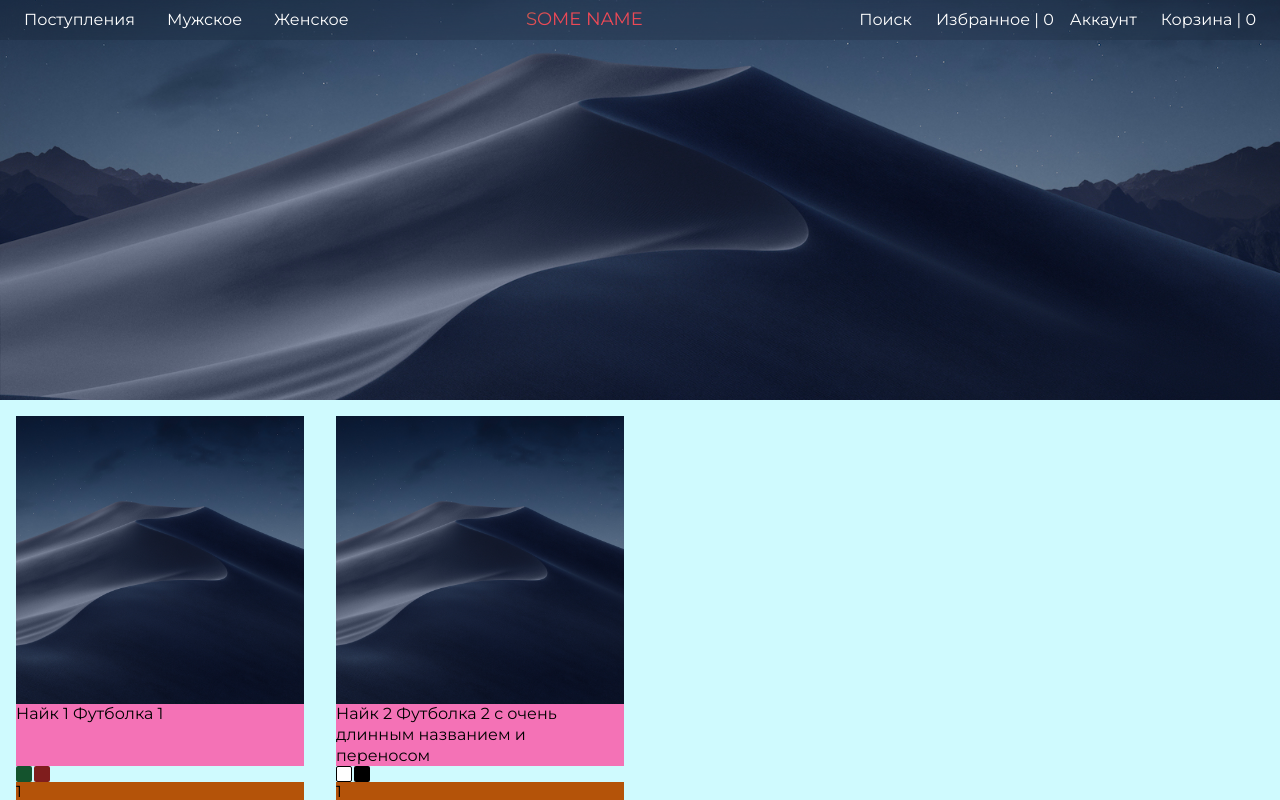
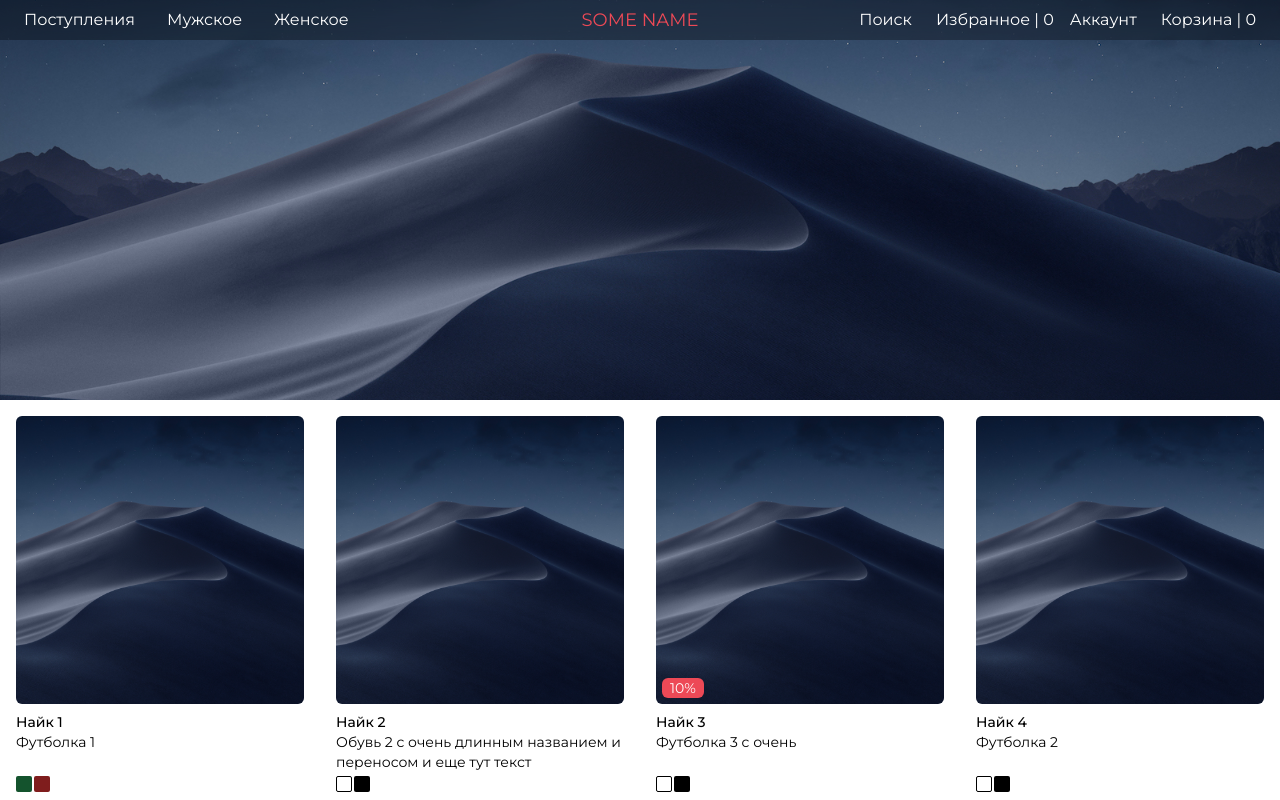
Before and after one commit to andreichirkov/next-shop-front, a Next.js app: page / in a window 1280 px wide. Shown: the top 800 px of the page. Built offline with nearby package versions, Linux system fonts and the light colour scheme.

Commit message:
Product card in list

```diff
--- a/components/LogoMain/LogoMain.module.scss
+++ b/components/LogoMain/LogoMain.module.scss
@@ -11,6 +11,7 @@
 }
 
 .logo {
+  text-align: center;
   align-self: center;
   text-transform: uppercase;
   width: 220px;
--- a/components/ProductCard/ProductCard.tsx
+++ b/components/ProductCard/ProductCard.tsx
@@ -1,8 +1,8 @@
 import React from "react"
 import Image from "next/image"
-import { Product } from "../../inferfaces/product.interface"
-import styles from './ProductCard.module.scss'
-import ProductColorPalette from "../ProductColorPalette/ProductColorPalette";
+import { Product, Sizes } from "../../inferfaces/product.interface"
+import styles from "./ProductCard.module.scss"
+import ProductColorPalette from "../ProductColorPalette/ProductColorPalette"
 
 const coverImage = require("../../images/cover.jpg")
 
@@ -11,24 +11,60 @@ interface ProductCardProps {
 }
 
 function ProductCard({ product, ...props }: ProductCardProps) {
+  const getDiscountInPercentages = (
+    currentPrice: number,
+    oldPrice: number
+  ): number => {
+    return Math.floor((100 * (oldPrice - currentPrice)) / oldPrice)
+  }
+
   return (
-    <li data-component="ProductCard" className="flex flex-col" {...props}>
+    <li
+      data-component="ProductCard"
+      className="flex flex-col cursor-pointer group/product_card"
+      {...props}>
+
       <Image
         src={coverImage}
         quality={100}
-        className="w-full object-cover aspect-square"
+        className="w-full object-cover aspect-square rounded-md"
         alt="Cover"
       />
 
-      <div data-component="ProductDescription" className="grow grid grid-rows-1 auto-rows-max">
-        <div className="bg-pink-400">
-          <span>{product.brand}&nbsp;</span>
-          <span>{product.title}</span>
+      <div
+        data-component="ProductDescription"
+        className="relative mt-2 grow grid grid-rows-1 auto-rows-max gap-1 rounded-md ">
+        <div className="text-sm">
+          <div className="font-medium">{product.brand}&nbsp;</div>
+          <div>{product.title}</div>
         </div>
         <ProductColorPalette colors={product.colors} />
-        <ul className="bg-amber-700 flex ">
-          <li>{product.sizes.xs}</li>
-
+        <div className="mt-1 ">
+          <span className='font-medium'>
+            {product.price.currentValue}
+            {product.price.currency}&nbsp;
+          </span>
+          {product.price.oldValue && (
+            <span className=" text-insta-red line-through">
+              {product.price.oldValue}
+              {product.price.currency}
+            </span>
+          )}
+          {product.price.oldValue && (
+            <span className="absolute -top-[2.1rem] left-1.5 px-2 bg-insta-red text-white text-sm rounded-md">
+              {getDiscountInPercentages(
+                product.price.currentValue,
+                product.price.oldValue
+              )}%
+            </span>
+          )}
+        </div>
+        <ul className="absolute hidden top-full flex-wrap gap-1 rounded-md group-hover/product_card:flex">
+          {product.sizes.map((size: Sizes) => (
+            <li className="px-0 py-0 z-1 text-xs uppercase" key={size.value}>
+              {size.value}
+            </li>
+          ))}
         </ul>
       </div>
     </li>
--- a/components/ProductColorPalette/ProductColorPalette.tsx
+++ b/components/ProductColorPalette/ProductColorPalette.tsx
@@ -8,16 +8,16 @@ function ProductColorPalette({ colors, ...props }: ProductColorPaletteProps) {
   // console.log(colors)
 
   return (
-    <ul className="flex flex-wrap gap-0.5" {...props}>
+    <ul className="relative flex flex-wrap gap-0.5" {...props}>
       {colors.map(color => (
         <li
-          className={cn("w-4 h-4 rounded-sm relative group cursor-pointer", {
-            ["bg-black"]: color === "Чёрный",
+          className={cn("w-4 h-4 rounded-sm cursor-pointer group/color_square", {
+            ["bg-black"]: color === "Черный",
             ["bg-white border border-black"]: color === "Белый",
             ["bg-green-900"]: color === "Зеленый",
             ["bg-red-900"]: color === "Красный"
           })} key={color}>
-          <div className="absolute hidden top-full bg-white px-1 rounded-sm group-hover:flex">
+          <div className="absolute hidden top-full mt-1 left-0 bg-white px-0 py-1 w-full rounded-sm group-hover/color_square:flex">
             {color}
           </div>
         </li>
--- a/components/ProductsList/ProductsList.tsx
+++ b/components/ProductsList/ProductsList.tsx
@@ -8,7 +8,7 @@ interface ProductsListProps {
 function ProductsList({ products, ...props }: ProductsListProps): JSX.Element {
   return (
     <section data-component='ProductsList' className='container px-4' {...props}>
-      <ul className="grid grid-cols-4 gap-x-8 gap-y-6">
+      <ul className="grid grid-cols-4 gap-x-8 gap-y-11">
         {products &&
           products.map(product => (
             <ProductCard product={product} key={product.id} />
--- a/layouts/LayoutMain/Footer.tsx
+++ b/layouts/LayoutMain/Footer.tsx
@@ -1,6 +1,6 @@
 export const Footer = ({...props}):JSX.Element => {
   return (
-    <footer {...props}>
+    <footer className='bg-neutral-700' {...props}>
       Футер
     </footer>
   )
--- a/layouts/LayoutMain/Header.tsx
+++ b/layouts/LayoutMain/Header.tsx
@@ -105,13 +105,13 @@ export const Header = ({ ...props }: HeaderProps): JSX.Element => {
 
   const buildLeftHeaderMenu = () => {
     return (
-      <ul className="flex" data-section="Left">
+      <ul className="flex justify-self-start" data-section="Left">
         {menuState.map((menuItem, i) => (
-          <li className="relative" key={i} data-component="HeaderMenuItem">
+          <li className="relative" key={menuItem.slug} data-component="HeaderMenuItem">
             <a
               href={"#"}
               onMouseOver={() => openMenuItem(menuItem.slug)}
-              className={cn('flex items-center text-white px-4 h-8 rounded-lg',{
+              className={cn('flex items-center text-white px-4 h-8 rounded-md',{
                 ["bg-white/[.1]"]: menuItem.isOpened
               })}>
               {menuItem.name}
@@ -128,7 +128,7 @@ export const Header = ({ ...props }: HeaderProps): JSX.Element => {
       <div
         data-component="ModalMenuItem"
         className={cn(
-          " absolute top-[calc(100%+0.5rem)] flex gap-4 p-2 backdrop-blur-xl bg-white/[.1] rounded-lg",
+          " absolute top-[calc(100%+0.5rem)] flex gap-4 p-2 backdrop-blur-md bg-white/[.1] rounded-md",
           {
             ["hidden"]: !menuItem.isOpened
             // ["hidden"]: false
@@ -141,7 +141,7 @@ export const Header = ({ ...props }: HeaderProps): JSX.Element => {
             key={i}>
             <a
               data-component="ColumnMenuHeading"
-              className="px-2 py-1 mb-1 block text-white rounded-lg hover:bg-white/[.1]"
+              className="px-2 py-1 mb-1 block text-white rounded-md hover:bg-white/[.1]"
               href={column.heading.link}>
               {column.heading.name}
             </a>
@@ -150,7 +150,7 @@ export const Header = ({ ...props }: HeaderProps): JSX.Element => {
               {column.body.map((cell, j) => (
                 <li className="" key={j}>
                   <a
-                    className="px-2 py-1 block text-sm text-white rounded-lg hover:bg-white/[.1]"
+                    className="px-2 py-1 block text-sm text-white rounded-md hover:bg-white/[.1]"
                     href={cell.link}>
                     {cell.name}
                   </a>
@@ -165,17 +165,17 @@ export const Header = ({ ...props }: HeaderProps): JSX.Element => {
 
   const buildRightHeaderMenu = () => {
     return (
-      <ul className="flex" data-section="Right">
-        <li className="flex cursor-pointer items-center text-white px-2 h-8 hover:bg-neutral-600 hover:rounded-lg">
+      <ul className="flex justify-self-end" data-section="Right">
+        <li className="flex cursor-pointer items-center text-white px-2 h-8 hover:bg-neutral-600 hover:rounded-md">
           <HeaderButton>Поиск</HeaderButton>
         </li>
-        <li className="flex cursor-pointer items-center text-white px-2 h-8 hover:bg-neutral-600 hover:rounded-lg">
+        <li className="flex cursor-pointer items-center text-white px-2 h-8 hover:bg-neutral-600 hover:rounded-md">
           <HeaderLink>Избранное | 0</HeaderLink>
         </li>
-        <li className="flex cursor-pointer items-center text-white px-2 h-8 hover:bg-neutral-600 hover:rounded-lg">
+        <li className="flex cursor-pointer items-center text-white px-2 h-8 hover:bg-neutral-600 hover:rounded-md">
           <HeaderLink>Аккаунт</HeaderLink>
         </li>
-        <li className="flex cursor-pointer items-center text-white px-2 h-8 hover:bg-neutral-600 hover:rounded-lg">
+        <li className="flex cursor-pointer items-center text-white px-2 h-8 hover:bg-neutral-600 hover:rounded-md">
           <HeaderButton>Корзина | 0</HeaderButton>
         </li>
       </ul>
@@ -191,12 +191,12 @@ export const Header = ({ ...props }: HeaderProps): JSX.Element => {
 
       {/*Плашка с Блюром отдельная, иначе Блюр в модалках не будет работать*/}
       <div
-        className="absolute z-[-1] top-0 left-0 w-full h-10 backdrop-blur-xl bg-black/[.1]"
+        className="absolute z-[-1] top-0 left-0 w-full h-10 backdrop-blur-md bg-black/[.3]"
         data-component="BGForBackdropBlur"></div>
 
-      <nav className="container px-container flex items-center justify-between h-10 ">
+      <nav className="container px-container h-10 grid items-center grid-cols-[1fr_220px_1fr]">
         {buildLeftHeaderMenu()}
-        <a href={"#"} className="flex" data-section="Center">
+        <a href={"#"} className="flex justify-center" data-section="Center">
           <LogoMain />
         </a>
         {buildRightHeaderMenu()}
--- a/pages/index.tsx
+++ b/pages/index.tsx
@@ -36,29 +36,114 @@ const latestProducts: Product[] = [
     brand: "Найк 1",
     title: "Футболка 1",
     colors: ['Зеленый', 'Красный'],
-    sizes: {
-      xs: 1,
-      s: 2,
-      m: 3,
-      l: 3,
-      xl: 3,
-      xxl: 0
+    sizes: [
+      { value: 'xs', quantity: 1 },
+      { value: 's', quantity: 2 },
+      { value: 'm', quantity: 3 },
+      { value: 'l', quantity: 2 },
+      { value: 'xl', quantity: 13 },
+    ],
+    price: {
+      currentValue: 3990,
+      currency: '₽'
     }
   },
   {
     id: 2,
     brand: "Найк 2",
+    title: "Обувь 2 c очень длинным названием и переносом и еще тут текст",
+    colors: ['Белый', 'Черный'],
+    sizes: [
+      { value: 7, quantity: 1 },
+      { value: 7.5, quantity: 2 },
+      { value: 8, quantity: 3 },
+      { value: 8.5, quantity: 2 },
+      { value: 9, quantity: 13 },
+      { value: 9.5, quantity: 13 },
+      { value: 10, quantity: 13 },
+      { value: 10.5, quantity: 13 },
+      { value: 11, quantity: 13 },
+      { value: 11.5, quantity: 13 },
+      { value: 12, quantity: 13 },
+      { value: 12.5, quantity: 13 },
+      { value: 13, quantity: 13 },
+    ],
+    price: {
+      currentValue: 10000,
+      currency: '₽'
+    }
+  },
+  {
+    id: 3,
+    brand: "Найк 3",
+    title: "Футболка 3 c очень ",
+    colors: ['Белый', 'Черный'],
+    sizes: [
+      { value: 'xs', quantity: 1 },
+      { value: 's', quantity: 2 },
+      { value: 'm', quantity: 3 },
+      { value: 'l', quantity: 2 },
+      { value: 'xl', quantity: 13 },
+    ],
+    price: {
+      oldValue: 1000,
+      currentValue: 900,
+      currency: '₽'
+    }
+  },
+
+  {
+    id: 4,
+    brand: "Найк 4",
+    title: "Футболка 2 ",
+    colors: ['Белый', 'Черный'],
+    sizes: [
+      { value: 'xs', quantity: 1 },
+      { value: 's', quantity: 2 },
+      { value: 'm', quantity: 3 },
+      { value: 'l', quantity: 2 },
+      { value: 'xl', quantity: 13 },
+    ],
+    price: {
+      currentValue: 3990,
+      currency: '₽'
+    }
+  },
+  {
+    id: 5,
+    brand: "Найк 5",
     title: "Футболка 2 c очень длинным названием и переносом",
-    colors: ['Белый', 'Чёрный'],
-    sizes: {
-      xs: 1,
-      s: 2,
-      m: 3,
-      l: 3,
-      xl: 3,
-      xxl: 0
+    colors: ['Белый', 'Черный'],
+    sizes: [
+      { value: 'xs', quantity: 1 },
+      { value: 's', quantity: 2 },
+      { value: 'm', quantity: 3 },
+      { value: 'l', quantity: 2 },
+      { value: 'xl', quantity: 13 },
+    ],
+    price: {
+      currentValue: 3990,
+      currency: '₽'
     }
-  }
+  },
+  {
+    id: 6,
+    brand: "Найк 6",
+    title: "Обувь названием и переносом",
+    colors: ['Белый', 'Черный'],
+    sizes: [
+      { value: 7, quantity: 1 },
+      { value: 7.5, quantity: 2 },
+      { value: 8, quantity: 3 },
+      { value: 8.5, quantity: 2 },
+      { value: 9, quantity: 13 },
+    ],
+    price: {
+      oldValue: 10500,
+      currentValue: 6990,
+      currency: '₽'
+    }
+  },
 ]
 
 function Index(props) {
@@ -73,7 +158,7 @@ function Index(props) {
         <meta name="viewport" content="width=device-width, initial-scale=1" />
         <link rel="icon" href="/favicon.ico" />
       </Head>
-      <main className="bg-cyan-100">
+      <main className="">
         <section className="text-2xl text-center mb-4">
           <Cover />
         </section>
--- a/styles/globals.scss
+++ b/styles/globals.scss
@@ -64,3 +64,8 @@ a {
 //  //  z-index: -1;
 //  //}
 //}
+
+.hGrid {
+  grid-template-columns: 1fr 220px 1fr;
+  align-items: center;
+}
--- a/tailwind.config.js
+++ b/tailwind.config.js
@@ -14,15 +14,15 @@ module.exports = {
       //font can change by add class "font-poppins" on element
       poppins: ["Poppins", ...defaultTheme.fontFamily.sans]
     },
-    fontSize: {
-      // [fontSize, lineHeight]
-      xs: ['13px', '1.3'],
-      sm: ['15px', '1.3'],
-      base: ['16px', '1.3'],
-      lg: ['18px', '1.3'],
-      xl: ['20px', '1.3'],
-      '2xl': ['22px', '1.3'],
-    },
+    // fontSize: {
+    //   // [fontSize, lineHeight]
+    //   xs: ['13px', '1.3'],
+    //   sm: ['15px', '1.3'],
+    //   base: ['16px', '1.3'],
+    //   lg: ['18px', '1.3'],
+    //   xl: ['20px', '1.3'],
+    //   '2xl': ['22px', '1.3'],
+    // },
     container: {
       center: true,
       //set up max-width restriction
@@ -35,6 +35,9 @@ module.exports = {
       }
     },
     extend: {
+      colors: {
+        'insta-red': '#ed4956'
+      },
       fontSize: {
         xxs: "0.5rem"
       },
```
Also changed, not shown: inferfaces/product.interface.ts (+12 -7 lines).
